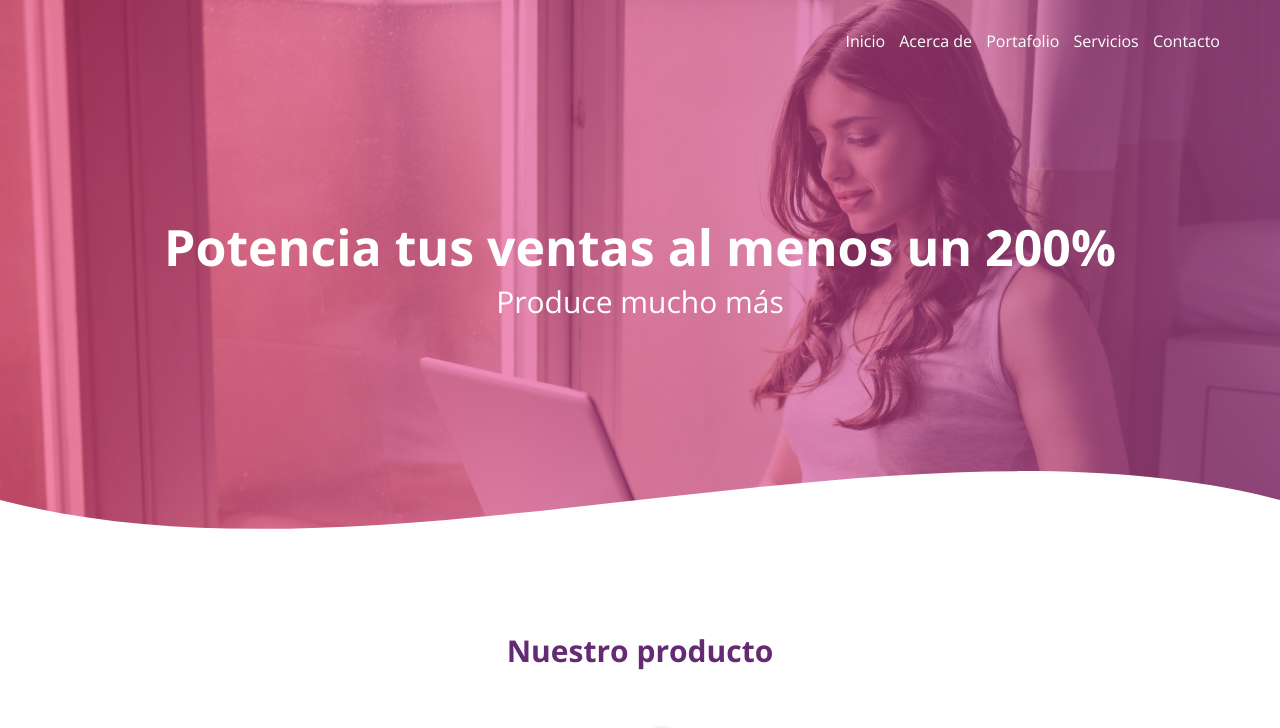
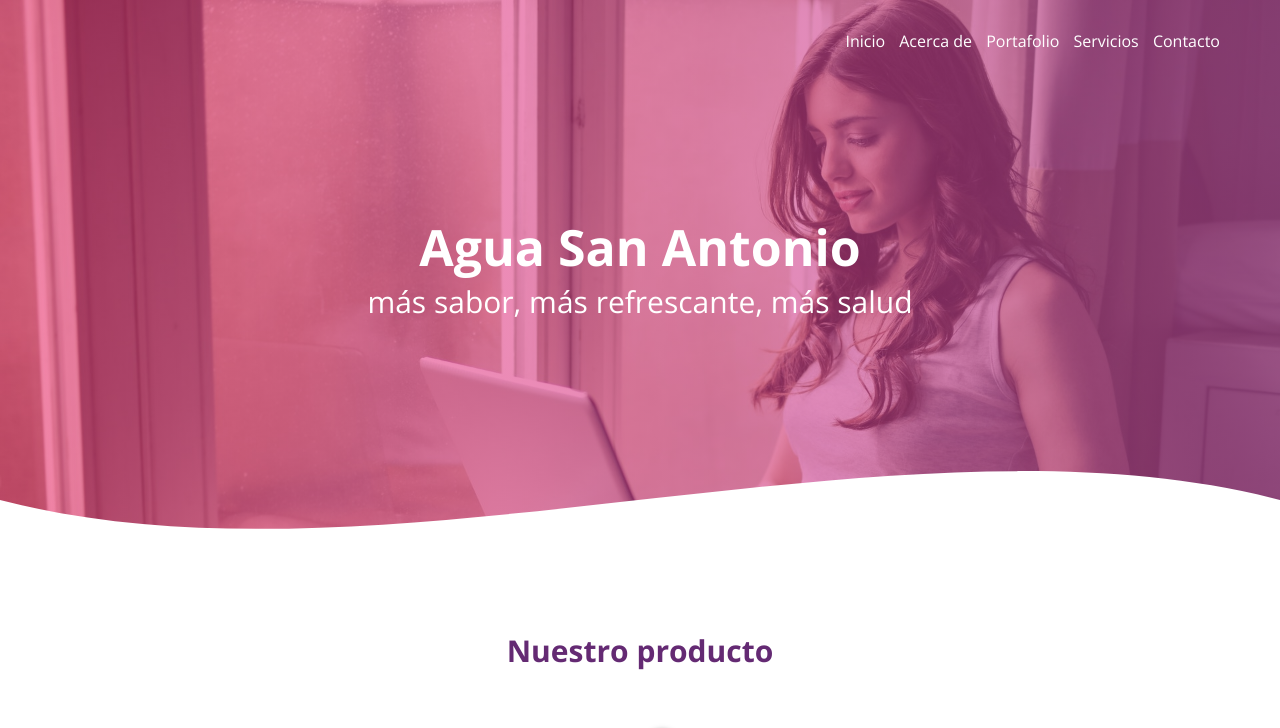
Before and after one commit to SvrGurrion/Prueba, a plain HTML site: page index.html in a window 1280 px wide. Shown: the top 728 px of the page. Drawn offline with nearby package versions, Linux system fonts and the light colour scheme.

Commit message:
Update index.html

```diff
--- a/index.html
+++ b/index.html
@@ -21,8 +21,8 @@
             <a href="#">Contacto</a>
         </nav>
         <section class="textos-header">
-            <h1>Potencia tus ventas al menos un 200%</h1>
-            <h2>Produce mucho más </h2>
+            <h1>Agua San Antonio</h1>
+            <h2>más sabor, más refrescante, más salud</h2>
         </section>
         <div class="wave" style="height: 150px; overflow: hidden;"><svg viewBox="0 0 500 150" preserveAspectRatio="none"
                 style="height: 100%; width: 100%;">
```
